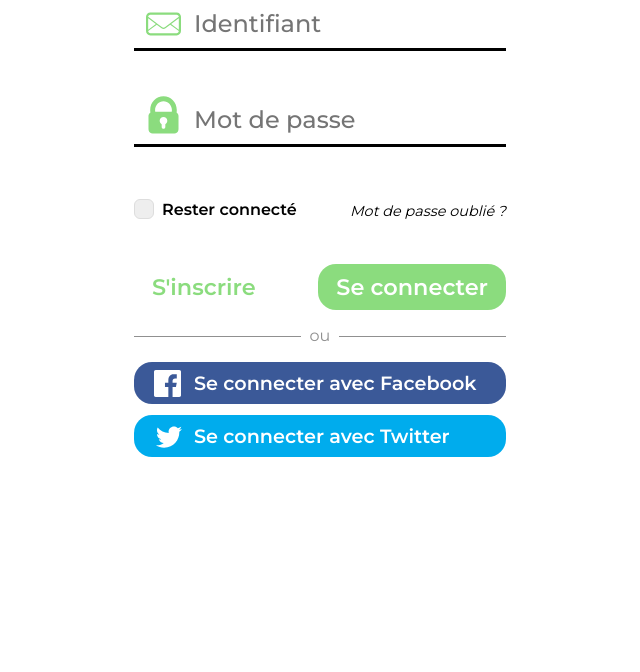
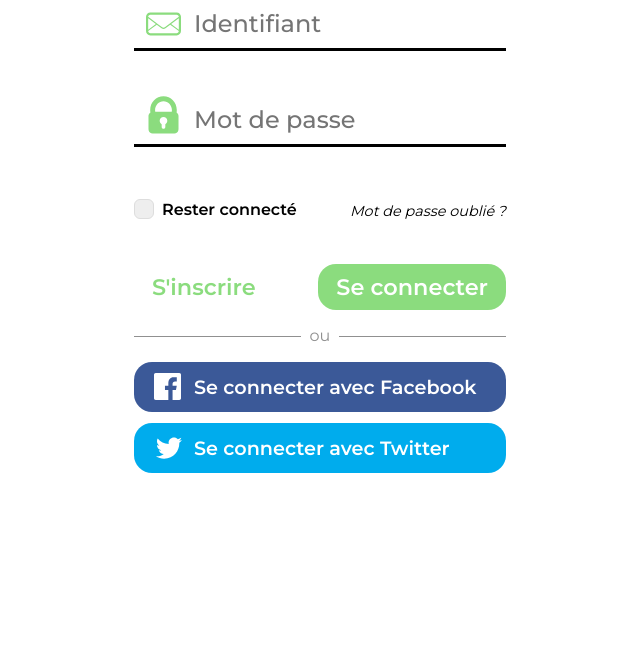
Before and after one commit to jguillevic/mealsgenerator, a PHP site: page /User/Login in a window 1280 px wide. Shown: the part 124-796 px from the top of the page, without its empty margins (320-960 px from the left). Run offline with PHP 8.4, Linux system fonts and the light colour scheme; some libraries are stand-ins or nearby versions.

Commit message:
Amélioration style boutons connexion réseaux soc.

```diff
--- a/Assets/css/style.css
+++ b/Assets/css/style.css
@@ -507,6 +507,8 @@ option:not(:checked) {
   background-color: #8BDC7E;
   border-radius: 18px; }
   .contained-button-facebook {
+    padding-top: 13px;
+    padding-bottom: 13px;
     position: relative;
     text-align: left;
     display: block;
@@ -523,8 +525,10 @@ option:not(:checked) {
       display: inline-block;
       position: absolute;
       left: 20px;
-      top: 8px; }
+      top: 11px; }
   .contained-button-twitter {
+    padding-top: 13px;
+    padding-bottom: 13px;
     position: relative;
     text-align: left;
     display: block;
@@ -541,7 +545,7 @@ option:not(:checked) {
       display: inline-block;
       position: absolute;
       left: 20px;
-      top: 6px; }
+      top: 9px; }
 
 /* Source : https://www.cssscript.com/pretty-checkbox-replacement-css/ */
 .checkbox {
--- a/Assets/scss/module/_button.scss
+++ b/Assets/scss/module/_button.scss
@@ -25,10 +25,6 @@
 
 	&-facebook
 	{
-		position: relative;
-
-		text-align: left;
-
 		&::before
 		{
 			content: "";
@@ -39,8 +35,15 @@
 			display: inline-block;
 			position: absolute;
 			left: 20px;
-			top: 8px;
+			top: 11px;
 		}
+
+		padding-top: 13px;
+		padding-bottom: 13px;
+
+		position: relative;
+
+		text-align: left;
 
 		display: block;
 
@@ -55,10 +58,6 @@
 
 	&-twitter
 	{
-		position: relative;
-
-		text-align: left;
-
 		&::before
 		{
 			content: "";
@@ -69,8 +68,15 @@
 			display: inline-block;
 			position: absolute;
 			left: 20px;
-			top: 6px;
+			top: 9px;
 		}
+
+		padding-top: 13px;
+		padding-bottom: 13px;
+
+		position: relative;
+
+		text-align: left;
 
 		display: block;
 
```
Also changed, not shown: 1 other file.
